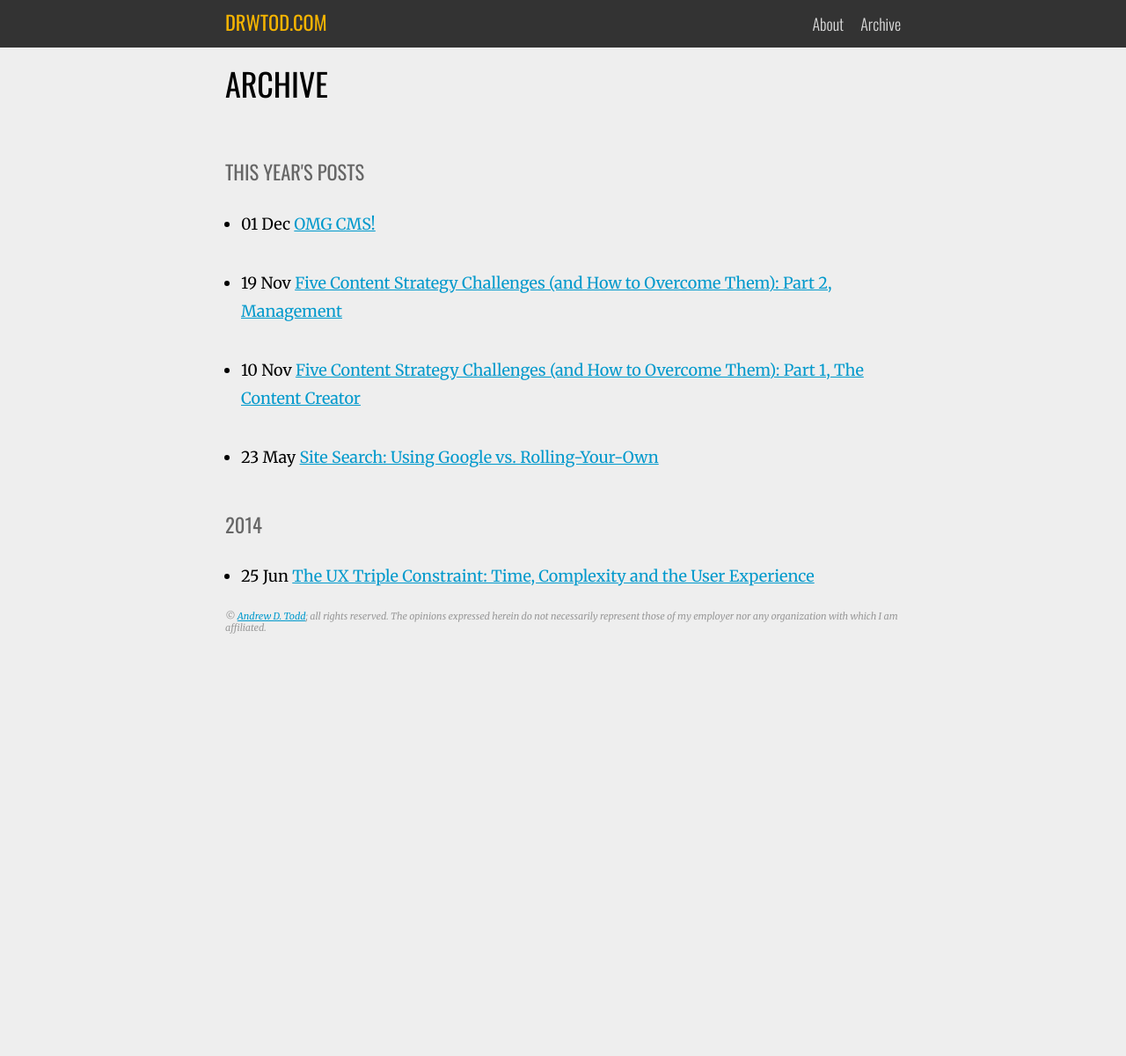
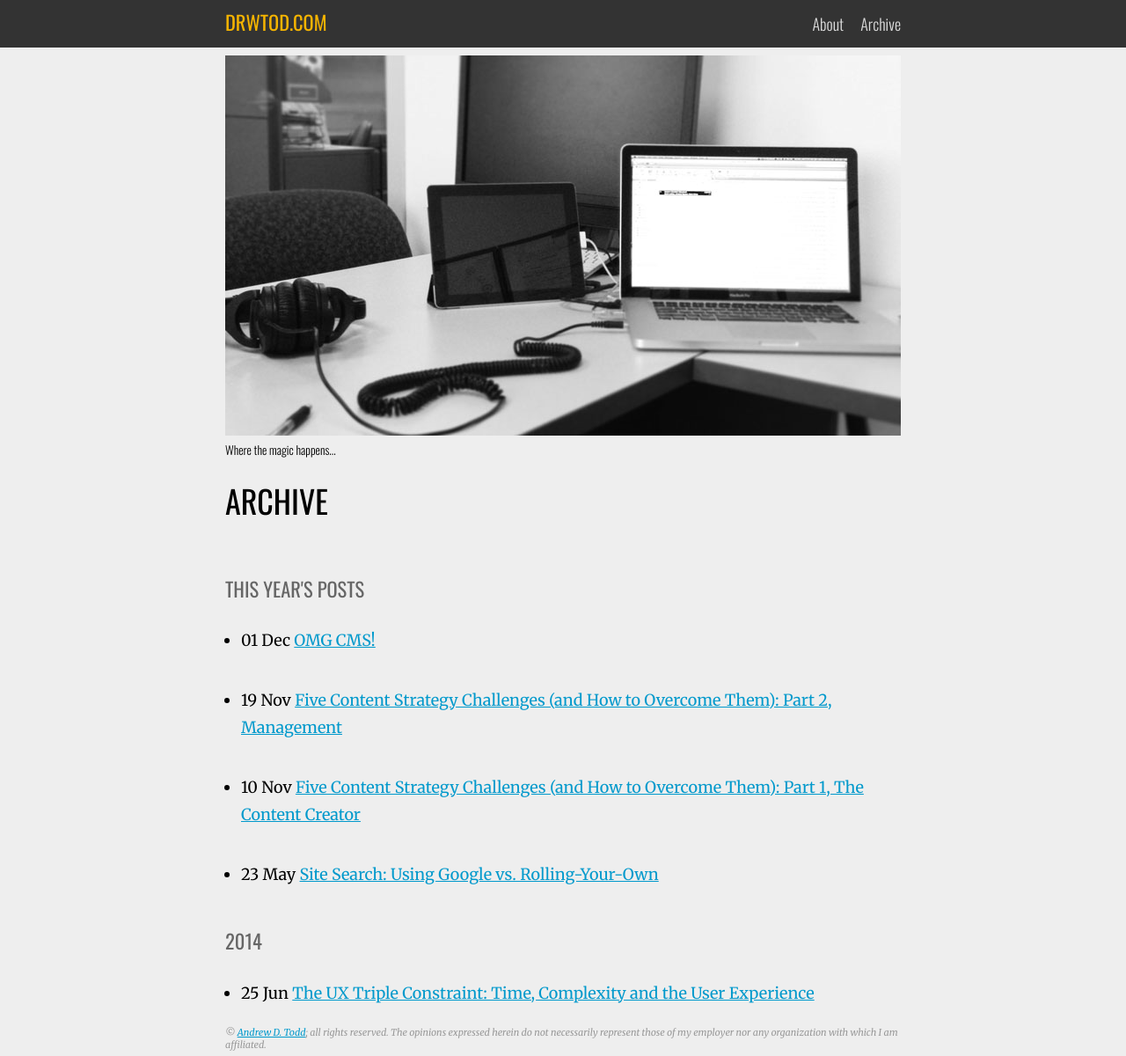
Before and after one commit to drewtodd/drewtodd.github.io, a Jekyll site: the page built from archive.html, in a window 1280 px wide. Shown: the whole page at 88% size. Built offline with Jekyll 4.4.1, drawn with Linux system fonts in a browser that asks for light colours; before the commit the page ends 900 px from its top, so only the background shows below that.

Commit message:
Add image to archive page
And some minor bug fixes…

```diff
--- a/archive.html
+++ b/archive.html
@@ -3,6 +3,13 @@ title: Archive
 layout: default
 ---
 <section id="archive">
+
+  <p class="feature-image">
+      <img src="/img/desktop.jpg" alt="My workspace: Where the magic happens..." />
+
+      <em>Where the magic happens...</em>
+
+  </p>
 
   <h1>Archive</h1>
   <h3>This year's posts</h3>
--- a/index.html
+++ b/index.html
@@ -7,7 +7,7 @@ template: default
 
     {% if feature.photo-url %}
     <p class="feature-image">
-        <img src="{{ feature.photo-url }}" alt="feature.title" />
+        <img src="{{ feature.photo-url }}" alt="{{ feature.title }}" />
         {% if feature.photo-credit %}
         <em>Photo credit: <a href="{{ feature.photo-credit-url }}" title="{{ feature.photo-credit-alt }}">{{ feature.photo-credit }}</a></em>
         {% endif %}
```
Also changed, not shown: 2 other files.
